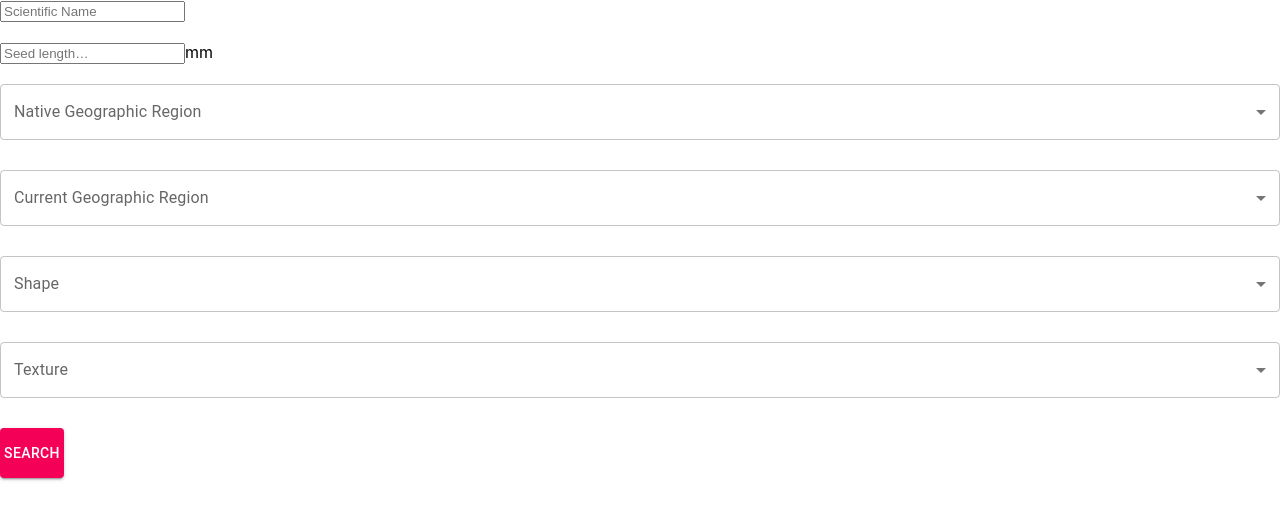
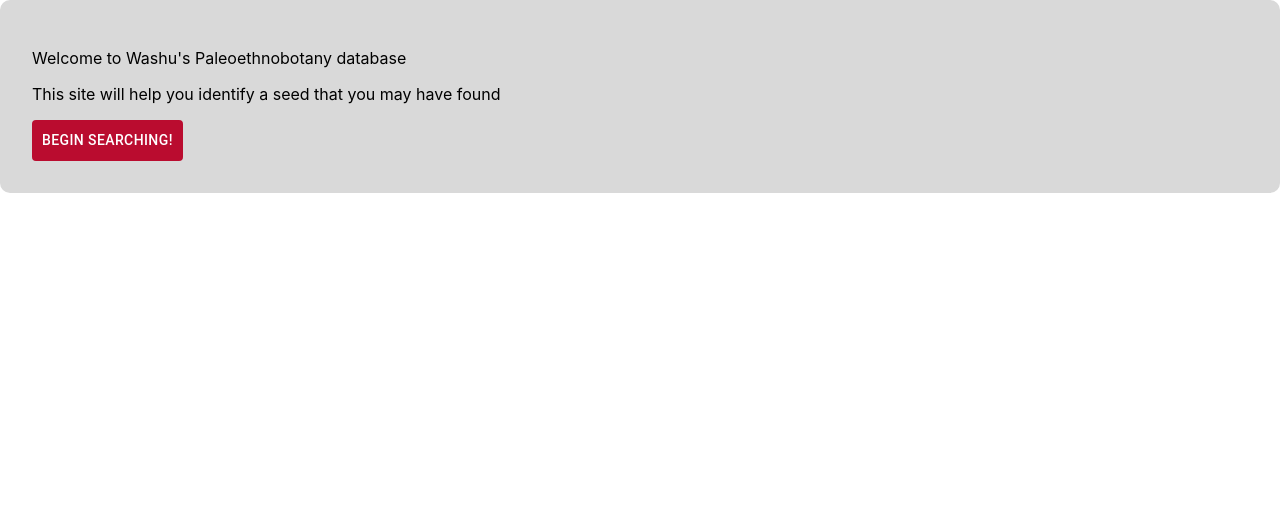
Before and after one commit to Triads-Developer/peb-ui, a React (Create React App) app: page / in a window 1280 px wide. Shown: the top 520 px of the page. Built offline with nearby package versions, Linux system fonts and the light colour scheme; what @mui/x-license would draw is missing.

Commit message:
Changed around components and styles

```diff
--- a/package.json
+++ b/package.json
@@ -27,8 +27,8 @@
     "build": "react-scripts build",
     "test": "react-scripts test",
     "eject": "react-scripts eject",
-    "lint": "eslint  --fix src/**/*.js",
-    "format": "prettier src/**/*.js --write --config ./.prettierrc"
+    "lint": "eslint --fix src/*.js",
+    "format": "prettier src/*.js --write --config ./.prettierrc"
   },
   "eslintConfig": {
     "extends": [
@@ -53,7 +53,7 @@
     "eslint": "^8.57.1",
     "eslint-config-prettier": "^9.1.0",
     "eslint-plugin-prettier": "^5.2.1",
-    "eslint-plugin-react": "^7.37.0",
+    "eslint-plugin-react": "^7.37.1",
     "eslint-plugin-react-hooks": "^4.6.2",
     "prettier": "^3.3.3"
   }
--- a/src/App.css
+++ b/src/App.css
@@ -1,5 +1,103 @@
 .App {
   text-align: center;
+  font-family: "IvyStyle", sans-serif;
+  background-color: white;
+  font-size: 16px;
+}
+
+.MuiDataGrid-row {
+  background-color: white;
+}
+
+.MuiPopover-paper {
+    left: 715px;
+}
+
+.App-header {
+  min-height: 100vh;
+  display: flex;
+  flex-direction: column;
+  align-items: center;
+  justify-content: space-around;
+}
+
+.MuiFormControl-root {
+    padding: 2em;
+}
+
+.tooltip {
+    z-index: 10;
+    max-width: 200px;
+    word-wrap: break-word;
+    font-size: 16px;
+}
+
+.format-strings {
+  text-transform: capitalize;
+  overflow-y: visible;
+  display:block;
+  width: 500px;
+}
+
+.App-link {
+  color: #61dafb;
+}
+
+.tutorial-box {
+  background-color: #D9D9D9;
+  color: black;
+  border-radius:  10px;
+  padding: 2em;
+}
+
+.filter-buttons {
+  padding: 1em;
+}
+
+.hidden {
+  display: none;
+}
+
+#tutorial-button {
+    background-color: #BA0C2F;
+    color: white;
+    margin: l0px;
+    border: 2px solid #BA0C2F;
+
+    &:hover {
+      background-color: #D9D9D9;
+      color: #BA0C2F;
+      border: 2px solid #BA0C2F;
+    }
+}
+
+#search-button {
+    background-color: #BA0C2F;
+    color: white;
+    margin: l0px;
+    border: 2px solid #BA0C2F;
+
+    &:hover {
+      background-color: #D9D9D9;
+      color: #BA0C2F;
+      border: 2px solid #BA0C2F;
+    }
+
+    &:disabled {
+      background-color: grey;
+      border: 2px solid grey;
+    }
+}
+
+.search-fields {
+  background-color: #D9D9D9;
+  color: black;
+  border-radius:  10px;
+  padding: 2em;
+}
+
+.input-box {
+  padding: 1em;
 }
 
 .container {
--- a/src/Controls.js
+++ b/src/Controls.js
@@ -1,34 +1,51 @@
 import React from 'react'
-import { Link } from 'react-router-dom'
 import Search from './search.js'
 import Box from '@mui/material/Box'
 import FormControl from '@mui/material/FormControl'
 import InputLabel from '@mui/material/InputLabel'
 import MenuItem from '@mui/material/MenuItem'
 import { Button } from '@mui/material'
-import { Input } from '@mui/base'
 import Select from '@mui/material/Select'
-import { DataGridPro } from '@mui/x-data-grid-pro'
-import { GridToolbar } from '@mui/x-data-grid'
 import * as Constants from './constants.js'
+import Tutorial from './Tutorial.js'
+import TextField from '@mui/material/TextField'
+import ResultsGrid from './ResultsGrid.js'
 
 function Controls() {
   const [name, setName] = React.useState('')
-  const [length, setLength] = React.useState('')
+  const [length, setLength] = React.useState()
   const [results, setResults] = React.useState([])
   const [nativeRegion, setNativeRegion] = React.useState([])
   const [currentRegion, setCurrentRegion] = React.useState([])
   const [shape, setShape] = React.useState([])
   const [texture, setTexture] = React.useState([])
+  const [showIntro, setShowIntro] = React.useState(true)
+  const [hideFilters, setHideFilters] = React.useState(false)
 
-  let handleSubmit = function (event) {
+  const resetFilters = () => {
+    setName('')
+    setLength('')
+    setNativeRegion([])
+    setCurrentRegion([])
+    setShape([])
+    setTexture([])
+    setResults([])
+    setHideFilters(false)
+  }
+
+  const handleSubmit = function (event) {
     event.preventDefault()
-    const formData = new FormData(event.currentTarget)
 
+    console.log(length)
     let results = Search(name)
     setResults(results)
   }
 
+  const handleDismissTutorial = (event) => {
+    if (event) {
+      setShowIntro(false)
+    }
+  }
   const handleShapeChange = (event) => {
     if (event) {
       setShape(event.target.value)
@@ -53,35 +70,48 @@ function Controls() {
     }
   }
 
+  const handleHideFilterClick = () => {
+    setHideFilters(!hideFilters)
+  }
+
   //search for:
   //Scientific Name (String to search for)
   //Geographic Range (Native) (dropdown)
   //Geographic Range (Current) (dropdown)
   //Seed length (float)
   return (
-    <div className='container'>
+    <>
+      {showIntro && <Tutorial handleDismissTutorial={handleDismissTutorial} />}
+      {!showIntro && (
+        <div className='search-fields'>
           <form onSubmit={handleSubmit}>
             <div className='container'>
-          <div>
-            <Input
-              placeholder='Scientific Name'
-              name='name'
+              <Box className={hideFilters ? 'hidden' : ''} sx={{ m: 3, marginTop: '25px' }}>
+                <div className='input-box'>
+                  <TextField
+                    sx={{ width: '500px' }}
+                    id='outlined-basic'
+                    label='Scientific Name'
+                    value={name}
                     onChange={(event) => {
                       setName(event.target.value)
                     }}
                   />
                 </div>
-          <div>
-            <Input
-              placeholder='Seed length…'
+                <div className='input-box'>
+                  <TextField
+                    sx={{ width: '500px' }}
+                    id='outlined-controlled'
+                    label='Seed length...'
+                    name='length'
                     endAdornment='mm'
-              name='length'
+                    value={length}
                     onChange={(event) => {
                       setLength(event.target.value)
                     }}
                   />
                 </div>
-          <div>
+                <div className='input-box'>
                   <Box sx={{ minWidth: 120, marginBottom: '10px' }}>
                     <FormControl fullWidth>
                       <InputLabel id='demo-simple-select-label'>Native Geographic Region</InputLabel>
@@ -103,7 +133,7 @@ function Controls() {
                     </FormControl>
                   </Box>
                 </div>
-          <div>
+                <div className='input-box'>
                   <Box sx={{ minWidth: 120, marginBottom: '10px' }}>
                     <FormControl fullWidth>
                       <InputLabel id='demo-simple-select-label'>Current Geographic Region</InputLabel>
@@ -125,8 +155,8 @@ function Controls() {
                     </FormControl>
                   </Box>
                 </div>
-          <div>
-            <Box sx={{ minWidth: 120, marginBottom: '10px' }}>
+                <div className='input-box'>
+                  <Box sx={{ minWidth: 120 }}>
                     <FormControl fullWidth>
                       <InputLabel id='demo-simple-select-label'>Shape</InputLabel>
                       <Select
@@ -156,8 +186,8 @@ function Controls() {
                     </FormControl>
                   </Box>
                 </div>
-          <div>
-            <Box sx={{ minWidth: 120, marginBottom: '10px' }}>
+                <div className='input-box'>
+                  <Box sx={{ minWidth: 120 }}>
                     <FormControl fullWidth>
                       <InputLabel id='demo-simple-select-label'>Texture</InputLabel>
                       <Select
@@ -187,6 +217,8 @@ function Controls() {
                     </FormControl>
                   </Box>
                 </div>
+              </Box>
+              <Box className='filter-buttons'>
                 <Button
                   variant='contained'
                   sx={{
@@ -198,30 +230,21 @@ function Controls() {
                 >
                   Search
                 </Button>
+                <Button variant='text' sx={{ margin: '20px' }} onClick={resetFilters}>
+                  Reset Filters
+                </Button>
+
+                <Button variant='text' sx={{ margin: '20px' }} onClick={handleHideFilterClick}>
+                  {hideFilters ? 'Show Filters' : 'Hide Filters'}
+                </Button>
+              </Box>
             </div>
           </form>
 
-      {results.length > 0 ? (
-        <>
-          <DataGridPro
-            rows={results}
-            columns={Constants.columns}
-            initialState={{
-              pagination: { paginationModel: { page: 0, pageSize: 20 } }
-            }}
-            pagination
-            pageSizeOptions={[5, 10, 20]}
-            autoHeight
-            disableColumnFilter
-            headerFilters
-            slots={{
-              toolbar: GridToolbar
-            }}
-          />
-          <Link to='/'>Back to Home </Link>
+          <ResultsGrid results={results} />
+        </div>
+      )}
     </>
-      ) : null}
-    </div>
   )
 }
 
--- /dev/null
+++ b/src/ResultsGrid.js
@@ -0,0 +1,50 @@
+import React from 'react'
+import './App.css'
+import { DataGridPro, GridToolbarContainer, GridToolbarExport } from '@mui/x-data-grid-pro'
+import Box from '@mui/material/Box'
+import PropTypes from 'prop-types'
+import * as Constants from './constants.js'
+import { Link } from 'react-router-dom'
+
+function ResultsGrid({ results }) {
+  function CustomToolbar() {
+    return (
+      <GridToolbarContainer>
+        <GridToolbarExport />
+      </GridToolbarContainer>
+    )
+  }
+
+  return (
+    <>
+      <Box sx={{ width: '100%' }}>
+        {results.length > 0 ? (
+          <>
+            <DataGridPro
+              rows={results}
+              columns={Constants.columns}
+              initialState={{
+                pagination: { paginationModel: { page: 0, pageSize: 20 } }
+              }}
+              pagination
+              pageSizeOptions={[5, 10, 20]}
+              autoHeight
+              disableColumnFilter
+              headerFilters
+              slots={{
+                toolbar: CustomToolbar
+              }}
+            />
+            <Link to='/'>Back to Home </Link>
+          </>
+        ) : null}
+      </Box>
+    </>
+  )
+}
+
+ResultsGrid.propTypes = {
+  results: PropTypes.array
+}
+
+export default ResultsGrid
--- /dev/null
+++ b/src/Tutorial.js
@@ -0,0 +1,23 @@
+import React from 'react'
+import PropTypes from 'prop-types'
+import Button from '@mui/material/Button'
+
+function Tutorial({ handleDismissTutorial }) {
+  return (
+    <>
+      <div className='tutorial-box'>
+        <p>Welcome to Washu&apos;s Paleoethnobotany database </p>
+        <p>This site will help you identify a seed that you may have found</p>
+        <Button variant='text' id='tutorial-button' onClick={handleDismissTutorial}>
+          Begin searching!
+        </Button>
+      </div>
+    </>
+  )
+}
+
+Tutorial.propTypes = {
+  handleDismissTutorial: PropTypes.func
+}
+
+export default Tutorial
```
Also changed, not shown: 2 other files (tests, documents, lock files or other folders). Lines whose indentation alone changed are shown as unchanged.
